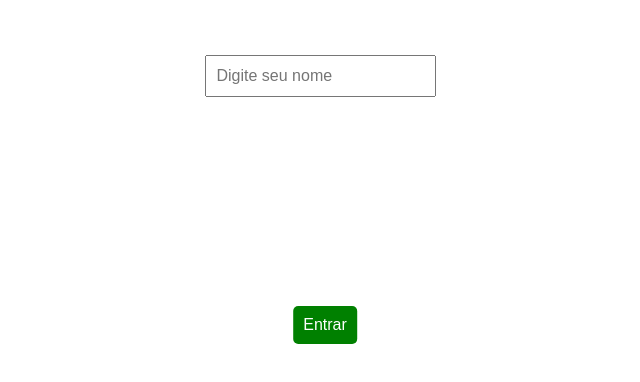
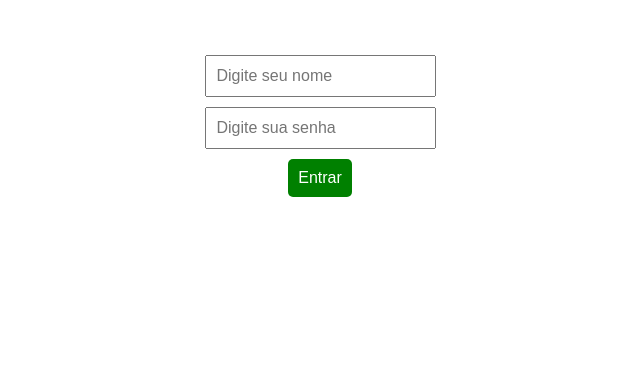
Before and after one commit to VictorJunqueira1/mario-game-app, a website: page client/public/index.html in a window 1280 px wide. Shown: the whole page, without its empty margins (320-960 px from the left). Drawn offline with Linux system fonts and the light colour scheme.

Commit message:
fix: Corrigindo o bug das requisições na rota /start.

```diff
--- a/client/public/css/style.css
+++ b/client/public/css/style.css
@@ -39,10 +39,6 @@
 }
 
 button {
-    position: absolute;
-    top: 40%;
-    left: 50%;
-    transform: translate(-50%, -50%);
     padding: 10px 20px;
     margin: 20px;
     font-size: 16px;
--- a/client/public/index.html
+++ b/client/public/index.html
@@ -8,8 +8,9 @@
     <link rel="stylesheet" href="css/style.css">
 </head>
 <body>
-    <div id="login">
+    <div id="login" style="display: flex; flex-direction: column; align-items: center;">
         <input type="text" id="player-name" placeholder="Digite seu nome">
+        <input type="password" id="player-password" placeholder="Digite sua senha">
         <button id="login-button">Entrar</button>
     </div>
     <div id="player-scores"></div>
--- a/client/public/js/integration.js
+++ b/client/public/js/integration.js
@@ -17,6 +17,10 @@ document.querySelector("#login-button").addEventListener("click", async () => {
             throw new Error('Erro ao fazer a requisição: ' + response.status);
         }
 
+        if (response.status == "409") {
+            console.log("O nome de usuário já está em uso...")
+        }
+
         const data = await response.json();
         console.log('Dados recebidos:', data);
 
--- a/server/index.js
+++ b/server/index.js
@@ -28,7 +28,7 @@ app.get("/", async (request, response) => {
 
 app.post("/start", async (request, response) => {
     try {
-        const name = request.body.name;
+        const { name, password } = request.body;
         let query;
         if (name) {
             query = "SELECT id FROM users WHERE name = ?"
```
